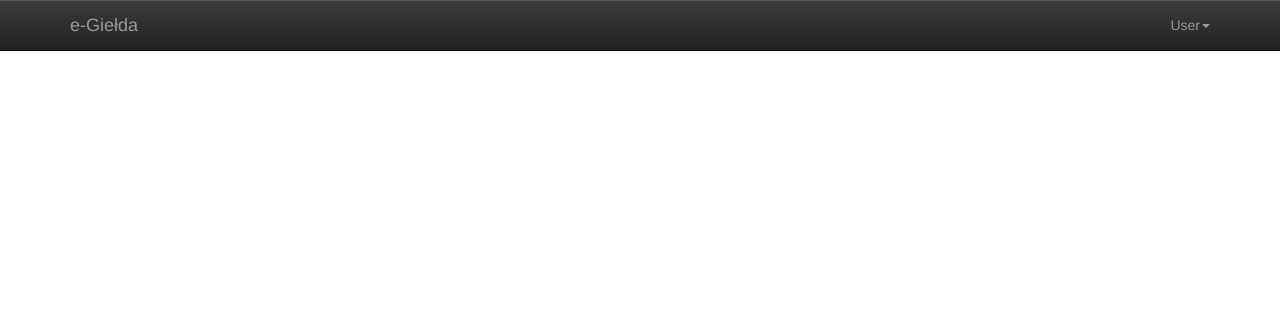
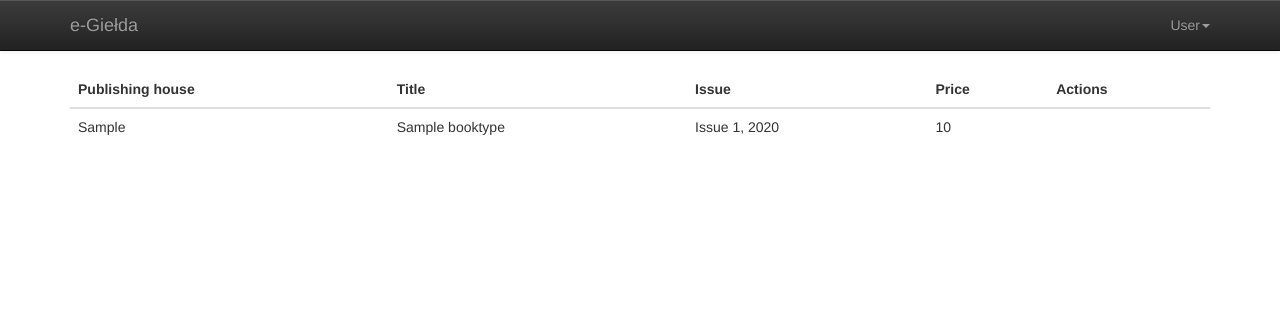
Before and after one commit to m4tx/egielda, a Django app: page /manage/books/ in a window 1280 px wide. Shown: the top 311 px of the page. Run offline with Django 3.2, Linux system fonts and the light colour scheme; tables that the repository leaves empty hold one stand-in row (values such as "Sample post"); some libraries are stand-ins or nearby versions.

Commit message:
Create initial version of book types listing

```diff
--- a/books/templates/books/index.html
+++ b/books/templates/books/index.html
@@ -7,6 +7,29 @@
    </head>
    <body>
       {% include "shared/header.html" %}
+      <div class="container">
+        <table class="table table-hover">
+          {% load i18n %}
+          <thead>
+              <tr>
+                  <th>{% trans "Publishing house" %}</th>
+                  <th>{% trans "Title" %}</th>
+                  <th>{% trans "Issue" %}</th>
+                  <th>{% trans "Price" %}</th>
+                  <th>{% trans "Actions" %}</th>
+              </tr>
+          </thead>
+          {% for book in book_list %}
+          <tr>
+            <td>{{ book.publishing_house }}</td>
+            <td>{{ book.title }}</td>
+            <td>{% blocktrans with book.issue as issue and book.issue_year as year %}Issue {{ issue }}, {{ year}} {% endblocktrans %}</td>
+            <td>{{ book.price }}</td>
+            <td></td>
+          {% endfor %}
+          </tr>
+        </table>
+      </div>
       {% include "shared/footer.html" %}
    </body>
 </html>
--- a/books/views.py
+++ b/books/views.py
@@ -1,6 +1,7 @@
-from django.shortcuts import render_to_response
-from django.template import RequestContext
+from django.shortcuts import render
+from shared.models import BookType
 
 
 def index(request):
-    return render_to_response('books/index.html', RequestContext(request))
+    book_list = BookType.objects.all()
+    return render(request, 'books/index.html', {'book_list': book_list})
```
